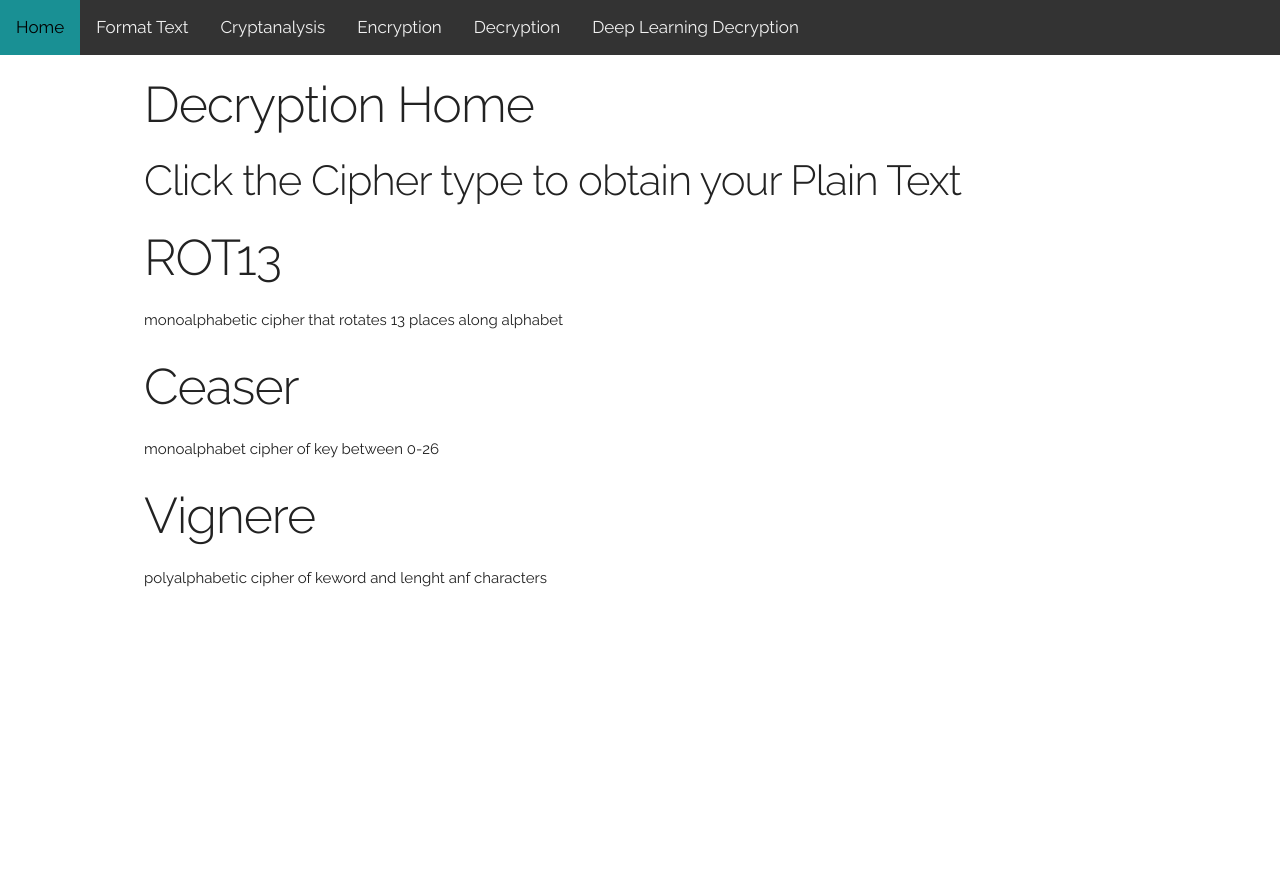
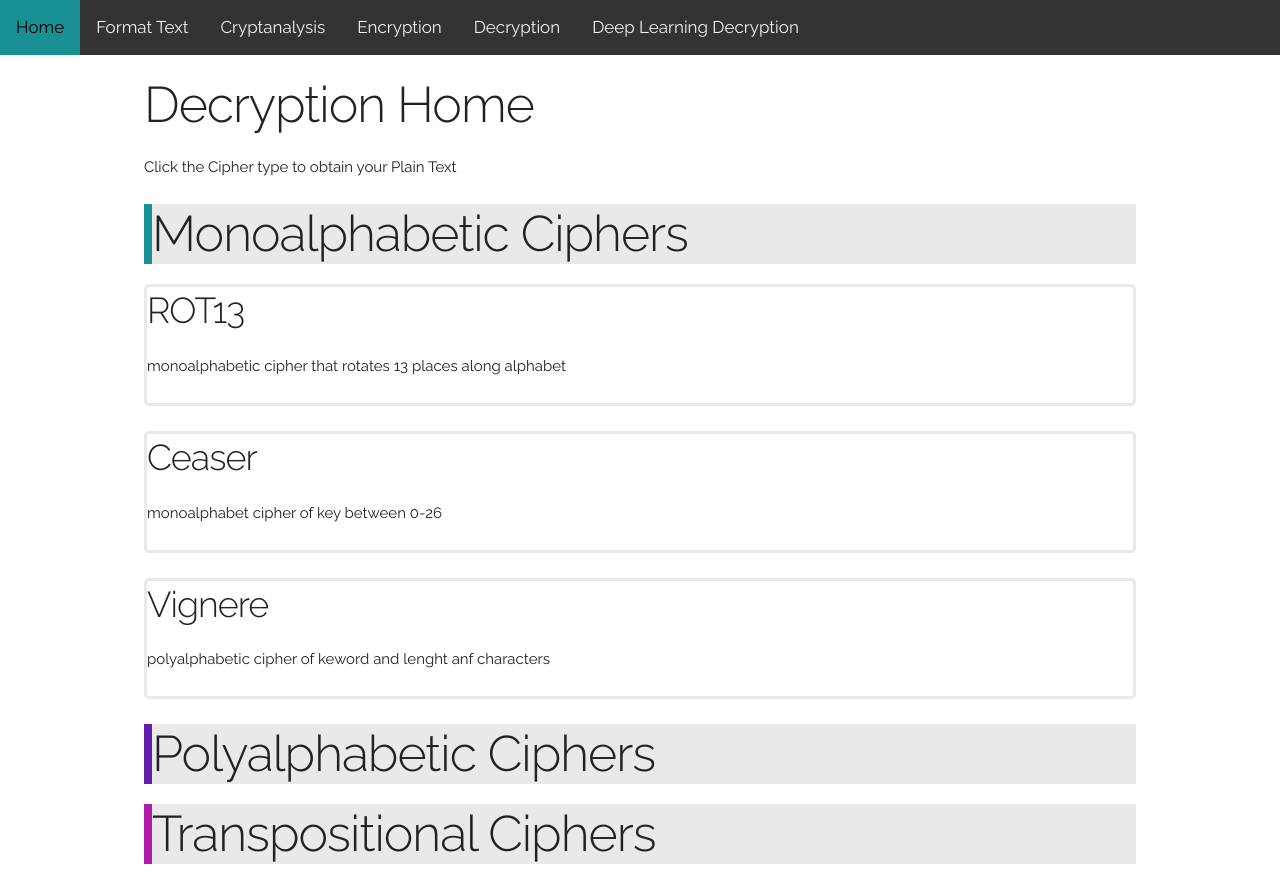
Before and after one commit to Benedict-Carling/Cryptif.ai, a Flask app: page /encryption in a window 1280 px wide. Before the commit the page ends 587 px from the top, so only its background shows below. Run offline with Flask 2, Linux system fonts and the light colour scheme; some libraries are stand-ins or nearby versions.

Commit message:
Updating encryption UI

```diff
--- a/src/templates/encryption.html
+++ b/src/templates/encryption.html
@@ -1,31 +1,25 @@
 {% extends "index.html" %}
 {% block content %}
     <h1>Decryption Home</h1>
-    <h2>Click the Cipher type to obtain your Plain Text</h2>
+    <p>Click the Cipher type to obtain your Plain Text</p>
     <body>
-        <h1 href="/rot13">ROT13</h1>
-        <p>monoalphabetic cipher that rotates 13 places along alphabet</p>
-        <h1 href="/ceaser">Ceaser</h1>
-        <p>monoalphabet cipher of key between 0-26</p>
-        <h1 href="/vignere">Vignere</h1>
-        <p>polyalphabetic cipher of keword and lenght anf characters</p>
+        <h1 style=" border-left: 8px solid rgb(25, 144, 148);background-color: rgb(233, 233, 233);">Monoalphabetic Ciphers</h1>
+            <div style="border: 3px solid rgb(233, 233, 233); border-radius: 5px;">
+                <h3>ROT13</h3>
+                <p>monoalphabetic cipher that rotates 13 places along alphabet</p>
+            </div>
+            <p></p>
+            <div style=" border: 3px solid rgb(233, 233, 233); border-radius: 5px;">
+                <h3>Ceaser</h3>
+                <p>monoalphabet cipher of key between 0-26</p>
+            </div>
+            <p></p>
+            <div style=" border: 3px solid rgb(233, 233, 233); border-radius: 5px;">
+                <h3>Vignere</h3>
+                <p>polyalphabetic cipher of keword and lenght anf characters</p>
+            </div>
+            <p></p>
+        <h1 style=" border-left: 8px solid rgb(97, 32, 172);background-color: rgb(233, 233, 233);">Polyalphabetic Ciphers</h1>
+        <h1 style=" border-left: 8px solid rgb(177, 27, 169);background-color: rgb(233, 233, 233);">Transpositional Ciphers</h1>
     </body>
 {% endblock content %}
-
-Decryption_techniques = [
-    {
-        'CipherType':'ROT13',
-        'Description':'monoalphabetic cipher that rotates 13 places along alphabet',
-        'Difficulty':'Easy'
-    },
-        {
-        'CipherType':'Ceaser',
-        'Description':'monoalphabet cipher of key between 0-26',
-        'Difficulty':'Easy'
-    },
-        {
-        'CipherType':'ROT13',
-        'Description':'polyalphabetic cipher of keword and lenght anf characters',
-        'Difficulty':'Hard'
-    }
-]
```
